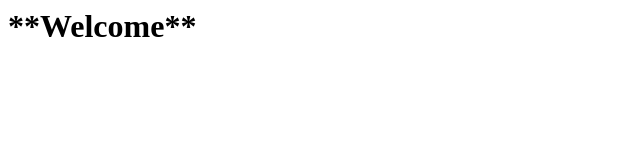
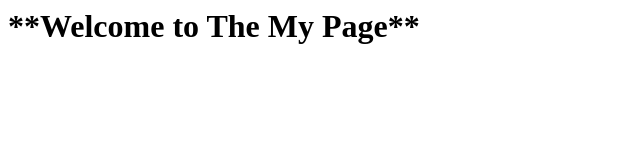
Before and after one commit to helpu16/vale.github.io, a plain HTML site: page index.html in a window 1280 px wide. Shown: the whole page, without its empty margins (0-640 px from the left). Drawn offline with Linux system fonts and the light colour scheme.

Commit message:
Update index.html

```diff
--- a/index.html
+++ b/index.html
@@ -1,5 +1,5 @@
 <html>
   <body>
-      <h1>**Welcome**</h1>
+      <h1>**Welcome to The My Page**</h1>
   </body>
 </html>
```
